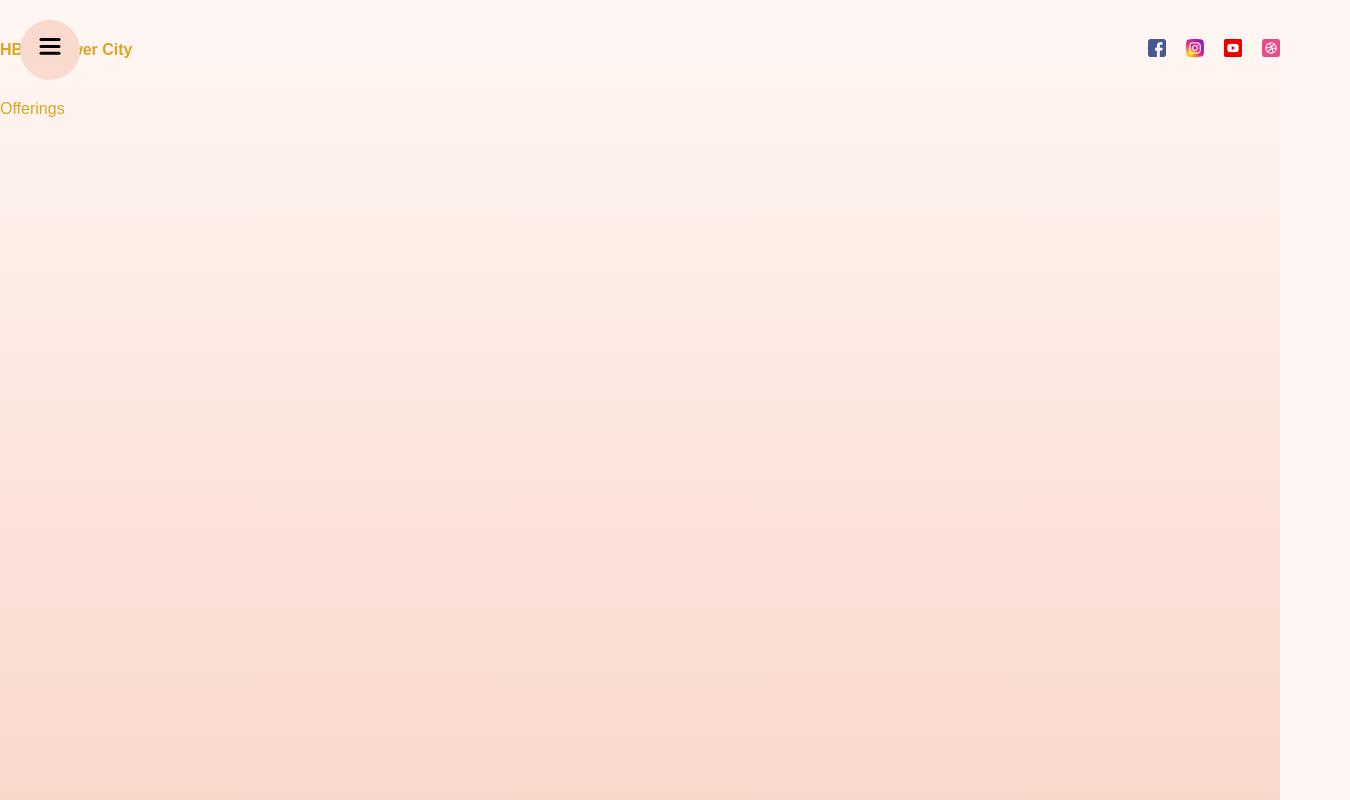
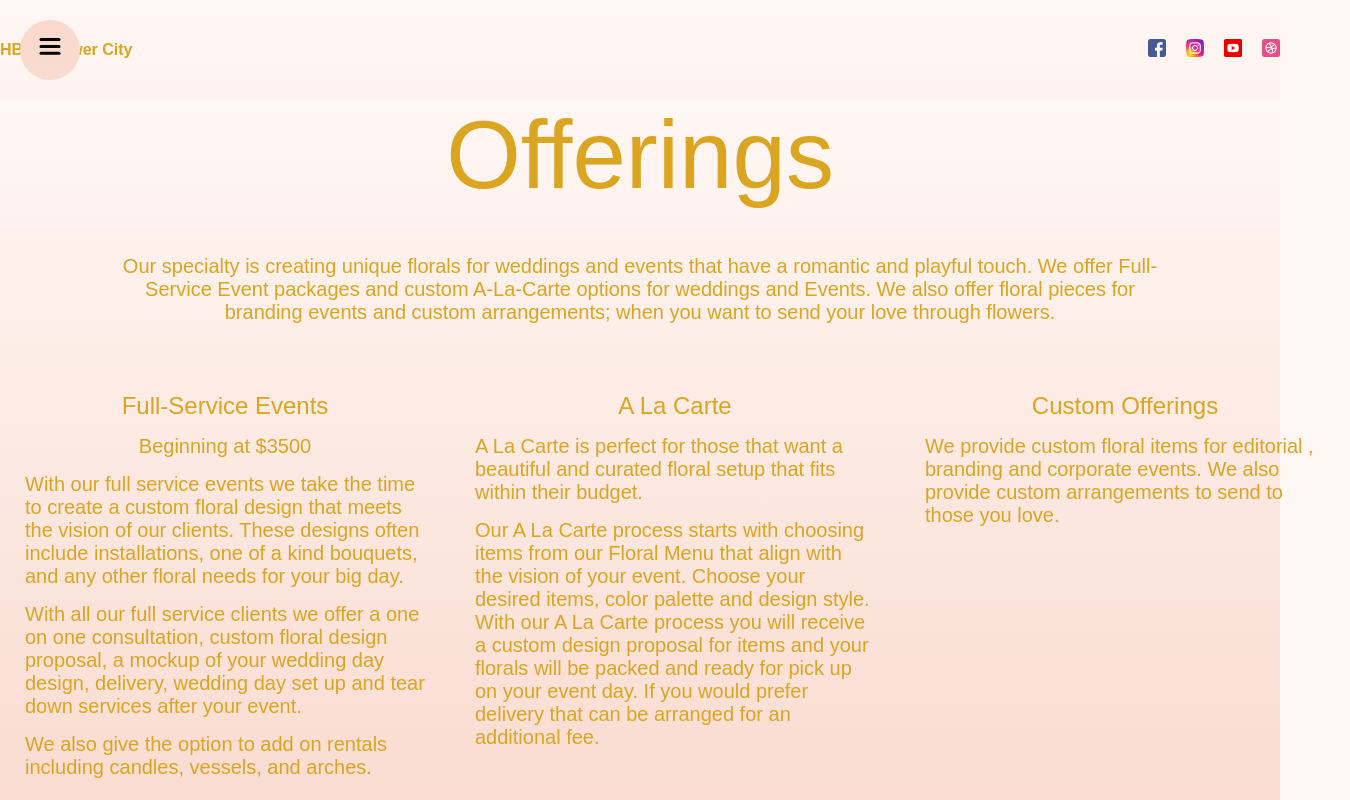
Before and after one commit to GPain2007/hbmAnimated, a React (Vite) app: page /offerings in a window 1280 px wide. Shown: the top 800 px of the page, 1350 px wide, since content can reach past the window. Built offline with nearby package versions, Linux system fonts and the light colour scheme; a web font is replaced by a local one.

Commit message:
finished offerings section

```diff
--- a/src/components/carousel/carousel.scss
+++ b/src/components/carousel/carousel.scss
@@ -9,6 +9,7 @@
   align-items: center;
   right: 15rem;
   bottom: 10rem;
+  background: none;
 }
 
 .image {
--- a/src/components/contactForm/ContactForm.jsx
+++ b/src/components/contactForm/ContactForm.jsx
@@ -666,8 +666,7 @@ const ContactForm = ({ onHide, ...props }) => {
                   type="submit"
                   variant="primary"
                   disabled={isSubmitting}
-                  className="mb-5"
-                  onClick={() => console.log("Button clicked")}
+                  className="send_button"
                 >
                   Send
                 </button>
--- a/src/components/contactForm/Contact_From.scss
+++ b/src/components/contactForm/Contact_From.scss
@@ -248,3 +248,21 @@
     }
   }
 }
+
+.send_button {
+  cursor: pointer;
+  height: 50px;
+  width: 100px;
+  border-radius: 10px;
+  border: none;
+  display: flex;
+  justify-content: center;
+  align-items: center;
+  background-color: #f9d8cc; // Or any desired color on hover
+  color: goldenrod;
+  transition: all 0.5s ease-out;
+}
+.send_button:hover {
+  background-color: goldenrod; // Or any desired color on hover
+  color: #f9d8cc;
+}
--- a/src/components/offeringsSection/OfferSection.jsx
+++ b/src/components/offeringsSection/OfferSection.jsx
@@ -0,0 +1,67 @@
+import "./OfferSection.scss";
+
+const OfferSection = () => {
+  return (
+    <div className="offerSection">
+      <div className="titleContainer">
+        <h1>Offerings</h1>
+        <p>
+          Our specialty is creating unique florals for weddings and events that
+          have a romantic and playful touch. We offer Full-Service Event
+          packages and custom A-La-Carte options for weddings and Events. We
+          also offer floral pieces for branding events and custom arrangements;
+          when you want to send your love through flowers.
+        </p>
+      </div>
+      <div className="listContainer">
+        <div className="box">
+          <h2>Full-Service Events</h2>
+          <p>Beginning at $3500</p>
+          <p>
+            With our full service events we take the time to create a custom
+            floral design that meets the vision of our clients. These designs
+            often include installations, one of a kind bouquets, and any other
+            floral needs for your big day.
+          </p>
+          <p>
+            {" "}
+            With all our full service clients we offer a one on one
+            consultation, custom floral design proposal, a mockup of your
+            wedding day design, delivery, wedding day set up and tear down
+            services after your event.
+          </p>
+          <p>
+            {" "}
+            We also give the option to add on rentals including candles,
+            vessels, and arches.
+          </p>
+        </div>
+        <div className="box">
+          <h2>A La Carte </h2>
+          <p>
+            A La Carte is perfect for those that want a beautiful and curated
+            floral setup that fits within their budget.
+          </p>
+          <p>
+            Our A La Carte process starts with choosing items from our Floral
+            Menu that align with the vision of your event. Choose your desired
+            items, color palette and design style. With our A La Carte process
+            you will receive a custom design proposal for items and your florals
+            will be packed and ready for pick up on your event day. If you would
+            prefer delivery that can be arranged for an additional fee.
+          </p>
+        </div>
+        <div className="box">
+          <h2>Custom Offerings</h2>
+          <p>
+            We provide custom floral items for editorial , branding and
+            corporate events. We also provide custom arrangements to send to
+            those you love.
+          </p>
+        </div>
+      </div>
+    </div>
+  );
+};
+
+export default OfferSection;
--- a/src/components/offeringsSection/OfferSection.scss
+++ b/src/components/offeringsSection/OfferSection.scss
@@ -0,0 +1,50 @@
+.offerSection {
+  background: linear-gradient(180deg, #fff7f4, #f9d8cc);
+  height: 100%;
+  display: flex;
+  flex-direction: column;
+  justify-content: space-between;
+
+  .titleContainer {
+    flex: 1;
+    display: flex;
+    flex-direction: column;
+    align-items: center;
+    gap: 20px;
+
+    h1 {
+      font-size: 96px;
+      font-weight: 100;
+    }
+    p {
+      font-weight: 200;
+      font-size: 20px;
+      text-align: center;
+      padding: 25px;
+      width: 85vw;
+    }
+  }
+  .listContainer {
+    flex: 2;
+    display: flex;
+    max-width: 1366px;
+    margin: auto;
+    .box {
+      padding: 25px;
+      width: 450px;
+
+      display: flex;
+      flex-direction: column;
+      align-items: center;
+      gap: 15px;
+      transition: all 0.5s ease-out;
+      p {
+        font-size: 20px;
+      }
+    }
+    .box:hover {
+      background: #fff7f4;
+      color: black;
+    }
+  }
+}
--- a/src/pages/offerings/Offerings.jsx
+++ b/src/pages/offerings/Offerings.jsx
@@ -1,12 +1,13 @@
 import { NavBar } from "../../components/navbar/NavBar";
 import React, { useEffect } from "react";
+import OfferSection from "../../components/offeringsSection/OfferSection";
 
 const Offerings = () => {
   return (
     <div>
       <section>
         <NavBar />
-        Offerings
+        <OfferSection />
       </section>
       <section> Footer</section>
     </div>
```
